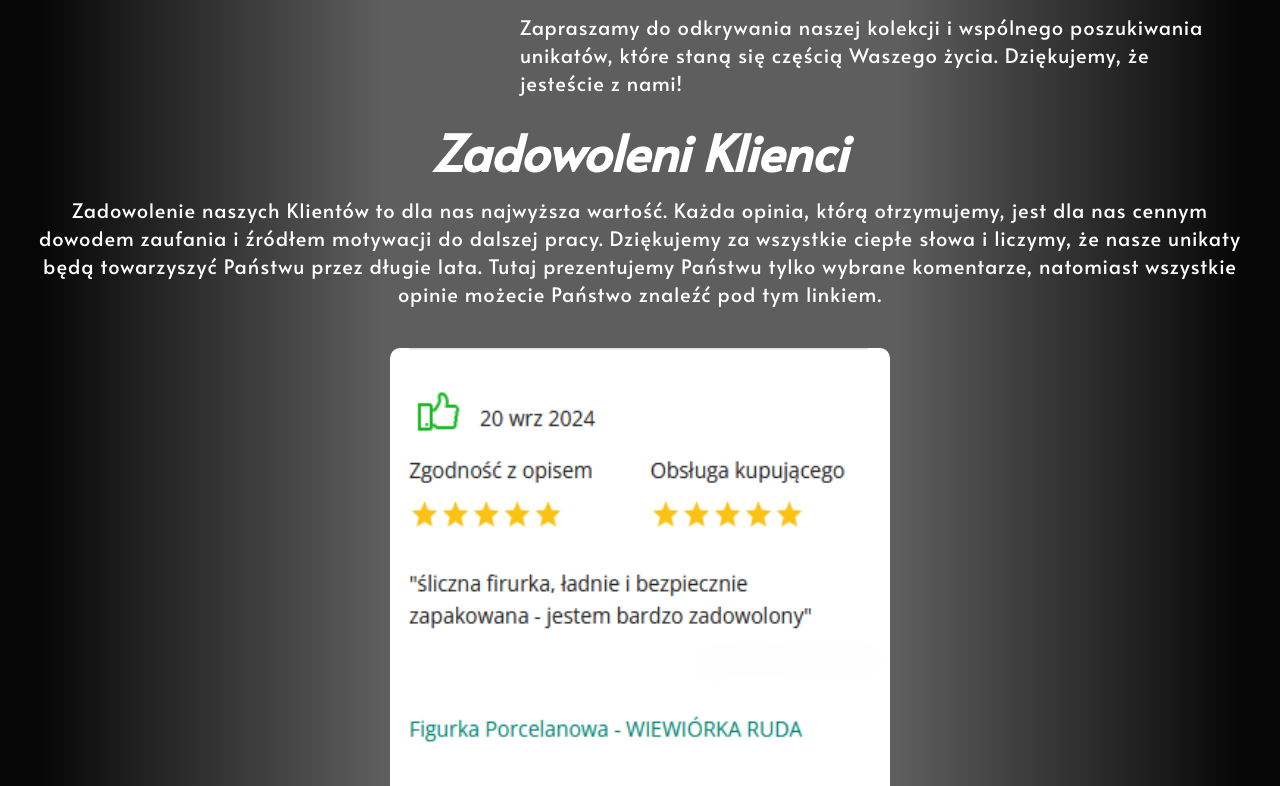
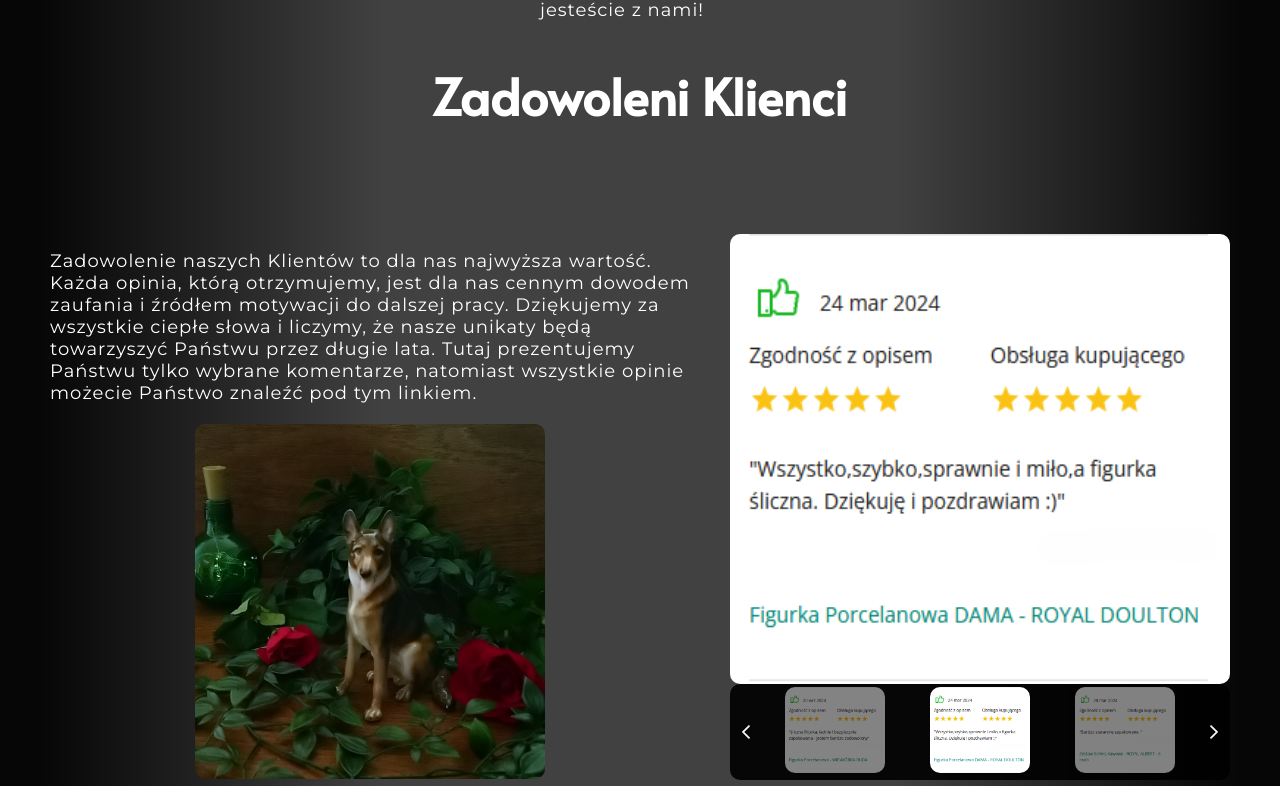
Before and after one commit to jkbednarczyk/subc, a React (Create React App) app: page /aboutUs in a window 1280 px wide. Shown: the part 541-1327 px from the top of the page. Built offline with nearby package versions, Linux system fonts and the light colour scheme; a web font is replaced by a local one.

Commit message:
SUBC-0018 Add second picture and fix placements

```diff
--- a/src/GlobalStyles.css
+++ b/src/GlobalStyles.css
@@ -15,7 +15,7 @@
   --text-color: #FFFFFF;
   --body-color: #060606;
   --footer-background: #272626;
-  --common-page-background: #5e5e5e;
+  --common-page-background: #424141;
   --button-hover: #663399;
   --body-font: "Montserrat", sans-serif;
   --subtitle-font: "Alata", normal;
--- a/src/components/aboutUs/AboutUsPage.component.tsx
+++ b/src/components/aboutUs/AboutUsPage.component.tsx
@@ -4,6 +4,7 @@ import {Galleria, GalleriaResponsiveOptions} from 'primereact/galleria';
 import { useState, useEffect } from 'react';
 import { PhotoService } from './PhotoService.service';
 import Teacups from '../../assets/images/about_us.jpg';
+import Dog from '../../assets/images/about_us_2.jpg';
 
 export const AboutUsPage = () => {
     const [images, setImages] = useState([]);
@@ -47,9 +48,13 @@ export const AboutUsPage = () => {
                     <p>{translate("ABOUT_US_PAGE.INVITATION")}</p>
                 </div>
             </div>
+            <h1>{translate("ABOUT_US_PAGE.CUSTOMERS")}</h1>
+            <div className="about_us_content_container">
                 <div className="about_us_comments_intro">
-                <h1>{translate("ABOUT_US_PAGE.CUSTOMERS")}</h1>
                     <p>{translate("ABOUT_US_PAGE.CUSTOMERS_TEXT")}</p>
+                    <figure className="about_us_image_wrapper">
+                            <img src={Dog} alt="" className="about_us_photo"/>
+                    </figure>
                 </div>
                 <div className="about_us_comments">
                     <Galleria
@@ -57,7 +62,11 @@ export const AboutUsPage = () => {
                         responsiveOptions={responsiveOptions}
                         numVisible={3}
                         item={itemTemplate} thumbnail={thumbnailTemplate}
+                        circular
+                        autoPlay
+                        transitionInterval={4000}
                     />
+                </div>
             </div>
         </section>
     </>
--- a/src/components/aboutUs/AboutUsPage.css
+++ b/src/components/aboutUs/AboutUsPage.css
@@ -11,11 +11,27 @@
 }
 
 .about_us_content_container {
-    padding: 50px 50px 20px 50px;
+    padding: 50px 50px 40px 50px;
     display: flex;
     flex-direction: row;
-    gap: 20px;
-    align-items: center;
+    gap: 40px;
+
+    .about_us_comments_intro {
+        padding-top: 55px;
+        display: flex;
+        flex-direction: column;
+        align-items: center;
+    }
+
+    .about_us_comments_intro figure.about_us_image_wrapper {
+        width: 350px;
+        margin: auto;
+    }
+}
+
+.about_us_image_wrapper:first-of-type {
+    align-self: flex-start;
+    padding-top: 20px;
 }
 
 .about_us_content_text {
@@ -23,27 +39,25 @@
 }
 
 .about_us_content_text p {
-    font-family: var(--subtitle-font);
-    font-size:20px;
+    font-family: var(--body-font);
+    font-size:18px;
+    padding-top: 20px;
+    color: var(--text-color);
+    letter-spacing: 1px;
+}
+
+.about_us_comments_intro p {
+    font-family: var(--body-font);
+    font-size:18px;
     padding-top: 15px;
     color: var(--text-color);
     letter-spacing: 1px;
 }
 
-.about_us_comments_intro p {
-    font-family: var(--subtitle-font);
-    font-size:20px;
-    padding-top: 15px;
-    color: var(--text-color);
-    letter-spacing: 1px;
-    padding: 10px 35px;
-    text-align: center;
-}
-
 .about_us_image_wrapper {
     width: 450px;
     height: 400px;
-
+    padding-top: 20px;
 }
 
 .about_us_photo {
@@ -75,7 +89,7 @@
     }
 }
 
-@media (max-width: 768px) {
+@media (max-width: 780px) {
     .about_us {
         height: 1800px;
     }
@@ -83,11 +97,29 @@
     .about_us_content_container {
         flex-direction: column;
         align-items: flex-start;
+
+        .about_us_comments_intro {
+            padding-top: 0;
+            align-items: flex-start;
+            max-width: 100%;
+            width: 100%;
+            box-sizing: border-box;
+
+            figure.about_us_image_wrapper {
+                width: 100%;
+            }
+
+            .about_us_photo {
+                width: 100%;
+                height: auto;
+            }
+        }
       }
 
       .about_us_image_wrapper {
         width: 100%;
         height: 100%;
+        margin: 0;
       }
 
 
--- a/src/components/home/auctions/OurAuctions.css
+++ b/src/components/home/auctions/OurAuctions.css
@@ -7,7 +7,6 @@ h1 {
     color: var(--text-color);
     font-size: 50px;
     font-family: var(--subtitle-font);
-    font-style: italic;
 }
 
 .auctions p {
--- a/src/components/purchase/PurchasePage.css
+++ b/src/components/purchase/PurchasePage.css
@@ -20,14 +20,12 @@
     padding-top: 50px;
     margin-left: 150px;
     font-family: var(--subtitle-font);
-    font-style: italic;
     font-size: 35px;
 }
 
 .purchase p {
-    font-family: var(--subtitle-font);
-    font-style: italic;
-    font-size:20px;
+    font-family: var(--body-font);
+    font-size:18px;
     color: var(--text-color);
     padding: 15px 130px;
     letter-spacing: 1px;
```
Also changed, not shown: src/assets/images/about_us_2.jpg (added). Lines whose indentation alone changed are shown as unchanged.
